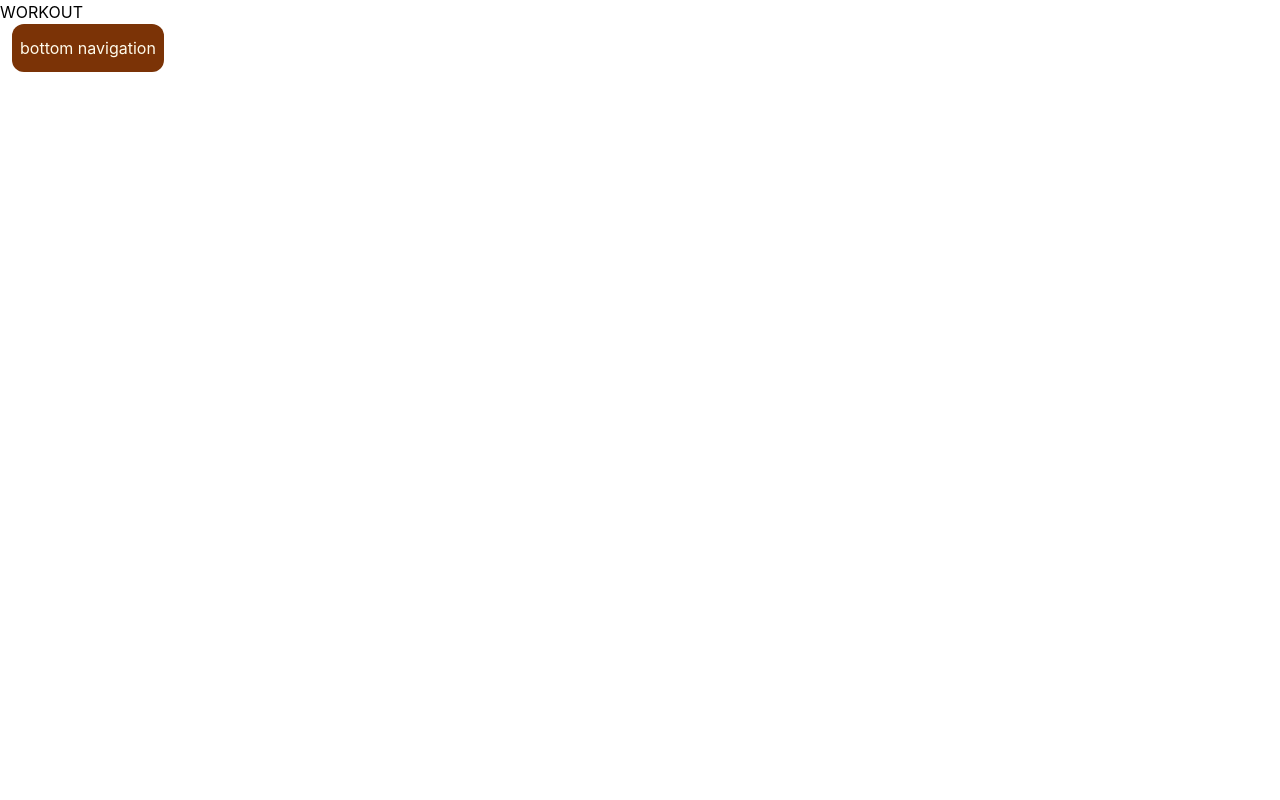
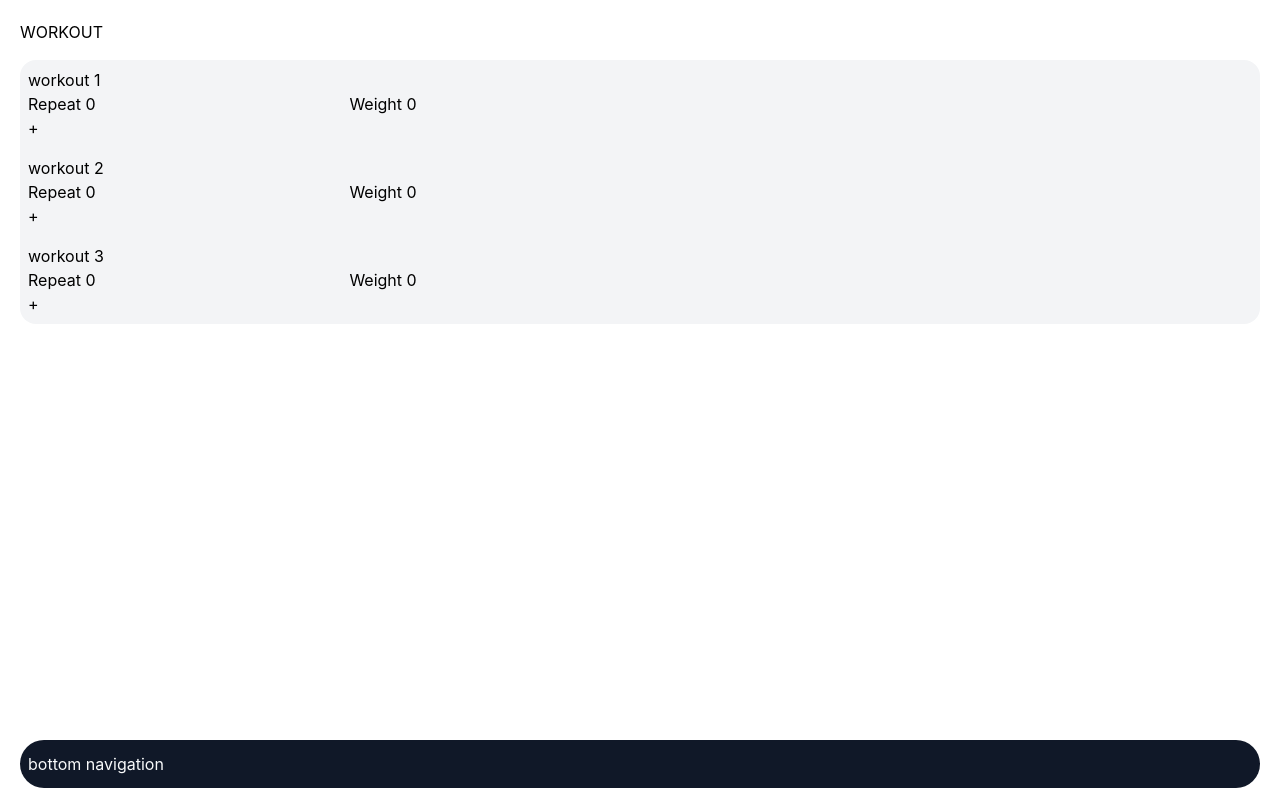
Before and after one commit to SadeghSourceCode/gym-activity-tracker, an Angular app: page / in a window 1280 px wide. Built offline with nearby package versions, Linux system fonts and the light colour scheme.

Commit message:
Add editable workout sets and bottom navigation layout

```diff
--- a/src/app/app.html
+++ b/src/app/app.html
@@ -1,9 +1,11 @@
 <div class="w-full h-full flex flex-col relative">
 
-  <router-outlet />
+  <div class="flex-1 px-5 pt-5">
+    <router-outlet />
+  </div>
 
-  <div class="absolute py-6 px-3 flex items-center justify-center">
-    <div class="bg-amber-900 text-amber-50 px-2 py-3 rounded-xl">
+  <div class="w-full absolute bottom-0 p-3 px-5">
+    <div class="w-full bg-gray-900 text-gray-50 px-2 py-3 rounded-full">
       bottom navigation
     </div>
   </div>
--- a/src/app/features/workout/features/main/main.component.html
+++ b/src/app/features/workout/features/main/main.component.html
@@ -1,3 +1,39 @@
-<p>
-  WORKOUT
-</p>
+<div class="w-full">
+  <p>WORKOUT</p>
+
+  <div class="flex flex-col gap-4 mt-4 bg-gray-100 rounded-2xl p-2">
+    @for (workout of workouts(); track workout.id) {
+      <div class="w-full flex flex-col items-center gap-4">
+        <div class="w-full">
+          <p>{{ workout.name }}</p>
+
+          @for (set of workout.sets; track set.id) {
+            <div class="flex items-center gap-4">
+              <label>
+                Repeat
+                <input
+                  type="number"
+                  min="0"
+                  [value]="set.repeat"
+                  (input)="updateSet(workout.id, set.id, { repeat: +$any($event.target).value })"
+                />
+              </label>
+
+              <label>
+                Weight
+                <input
+                  type="number"
+                  min="0"
+                  [value]="set.weight"
+                  (input)="updateSet(workout.id, set.id, { weight: +$any($event.target).value })"
+                />
+              </label>
+            </div>
+          }
+
+          <button type="button" (click)="addSet(workout.id)">+</button>
+        </div>
+      </div>
+    }
+  </div>
+</div>
--- a/src/app/features/workout/features/main/main.component.ts
+++ b/src/app/features/workout/features/main/main.component.ts
@@ -1,5 +1,18 @@
 
-import { Component } from '@angular/core';
+import { Component, signal } from '@angular/core';
+
+interface WorkoutSet {
+  id: number;
+  repeat: number;
+  weight: number;
+}
+
+interface Workout {
+  id: number;
+  name: string;
+  date: Date;
+  sets: WorkoutSet[];
+}
 
 @Component({
   selector: 'app-main',
@@ -7,4 +20,71 @@ import { Component } from '@angular/core';
 })
 export class MainComponent {
 
+  workouts = signal<Workout[]>([
+    {
+      id: 1,
+      name: 'workout 1',
+      date: new Date(),
+      sets: [{ id: 1, repeat: 0, weight: 0 }],
+    },
+    {
+      id: 2,
+      name: 'workout 2',
+      date: new Date(),
+      sets: [{ id: 1, repeat: 0, weight: 0 }],
+    },
+    {
+      id: 3,
+      name: 'workout 3',
+      date: new Date(),
+      sets: [{ id: 1, repeat: 0, weight: 0 }],
+    },
+
+  ])
+
+  addSet(workoutId: number) {
+    this.workouts.update((workouts) =>
+      workouts.map((workout) => {
+        if (workout.id !== workoutId) {
+          return workout;
+        }
+
+        const nextSetId = Math.max(...workout.sets.map((set) => set.id), 0) + 1;
+
+        return {
+          ...workout,
+          sets: [
+            ...workout.sets,
+            {
+              id: nextSetId,
+              repeat: 0,
+              weight: 0,
+            },
+          ],
+        };
+      }),
+    );
+  }
+
+  updateSet(
+    workoutId: number,
+    setId: number,
+    changes: Partial<Pick<WorkoutSet, 'repeat' | 'weight'>>,
+  ) {
+    this.workouts.update((workouts) =>
+      workouts.map((workout) => {
+        if (workout.id !== workoutId) {
+          return workout;
+        }
+
+        return {
+          ...workout,
+          sets: workout.sets.map((set) =>
+            set.id === setId ? { ...set, ...changes } : set,
+          ),
+        };
+      }),
+    );
+  }
+
 }
--- a/src/styles.css
+++ b/src/styles.css
@@ -1,3 +1,8 @@
 @import "tailwindcss";
 
 /* You can add global styles to this file, and also import other style files */
+html,
+body {
+  height: 100%;
+  margin: 0;
+}
```
